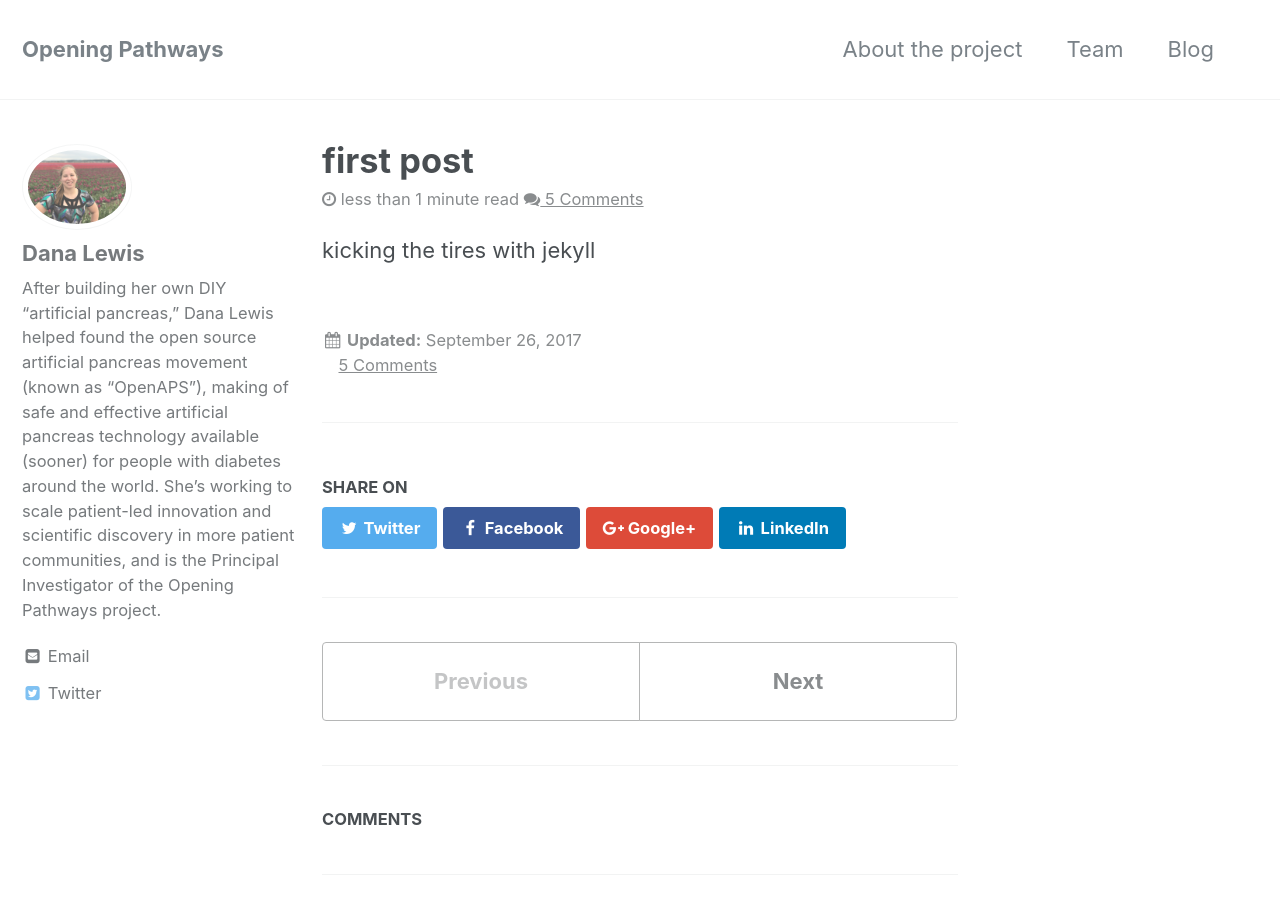
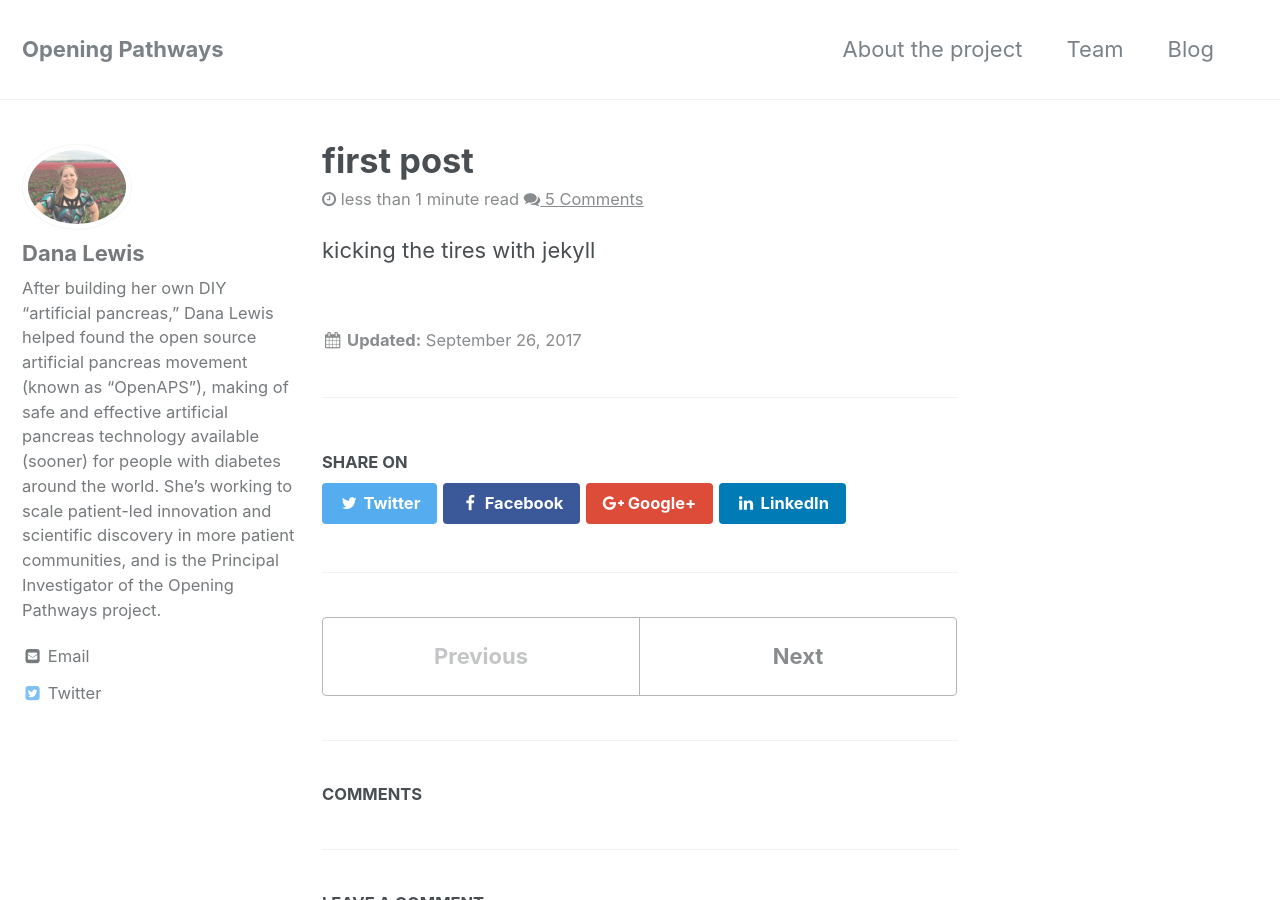
Before and after one commit to danamlewis/research, a Jekyll site: the page built from _posts/2017-09-26-first-post.md, in a window 1280 px wide and 900 px high. Built offline with Jekyll 4.4.1, drawn with Linux system fonts in a browser that asks for light colours.

Commit message:
Remove extraneous comment count

```diff
--- a/_layouts/single.html
+++ b/_layouts/single.html
@@ -53,12 +53,6 @@
           <p class="page__date"><strong><i class="fa fa-fw fa-calendar" aria-hidden="true"></i> {{ site.data.ui-text[site.locale].date_label | default: "Updated:" }}</strong> <time datetime="{{ page.last_modified_at | date: "%Y-%m-%d" }}">{{ page.last_modified_at | date: "%B %d, %Y" }}</time></p>
         {% elsif page.date %}
           <p class="page__date"><strong><i class="fa fa-fw fa-calendar" aria-hidden="true"></i> {{ site.data.ui-text[site.locale].date_label | default: "Updated:" }}</strong> <time datetime="{{ page.date | date_to_xmlschema }}">{{ page.date | date: "%B %d, %Y" }}</time></p>
-        <!--     {% if site.data.comments[post.slug].size > 0 and post.comments %}
-        <a href="{{ post.url | relative_url }}#comments"><svg class="icon icon--comments" width="16px" height="16px"><use xlink:href="{{ 'icons.svg#icon-comments' | prepend: 'assets/icons/' | relative_url }}"></use></svg>{{ site.data.comments[post.slug] | size }} Comment{% if site.data.comments[post.slug].size > 1 %}s{% endif %}</a>
-      {% endif %} -->
-        {% if page.comments == true and site.data.comments[page.slug].size > 0 %}
-              <span class="byline-item"><a href="#comments"><svg class="icon icon--comments" width="16px" height="16px"><use xlink:href="{{ 'icons.svg#icon-comments' | prepend: 'assets/icons/' | relative_url }}"></use></svg>{{ site.data.comments[page.slug] | size }}&nbsp;Comment{% if site.data.comments[page.slug].size > 1 %}s{% endif %}</a></span>
-        {% endif %}
         {% endif %}
       </footer>
 
```
